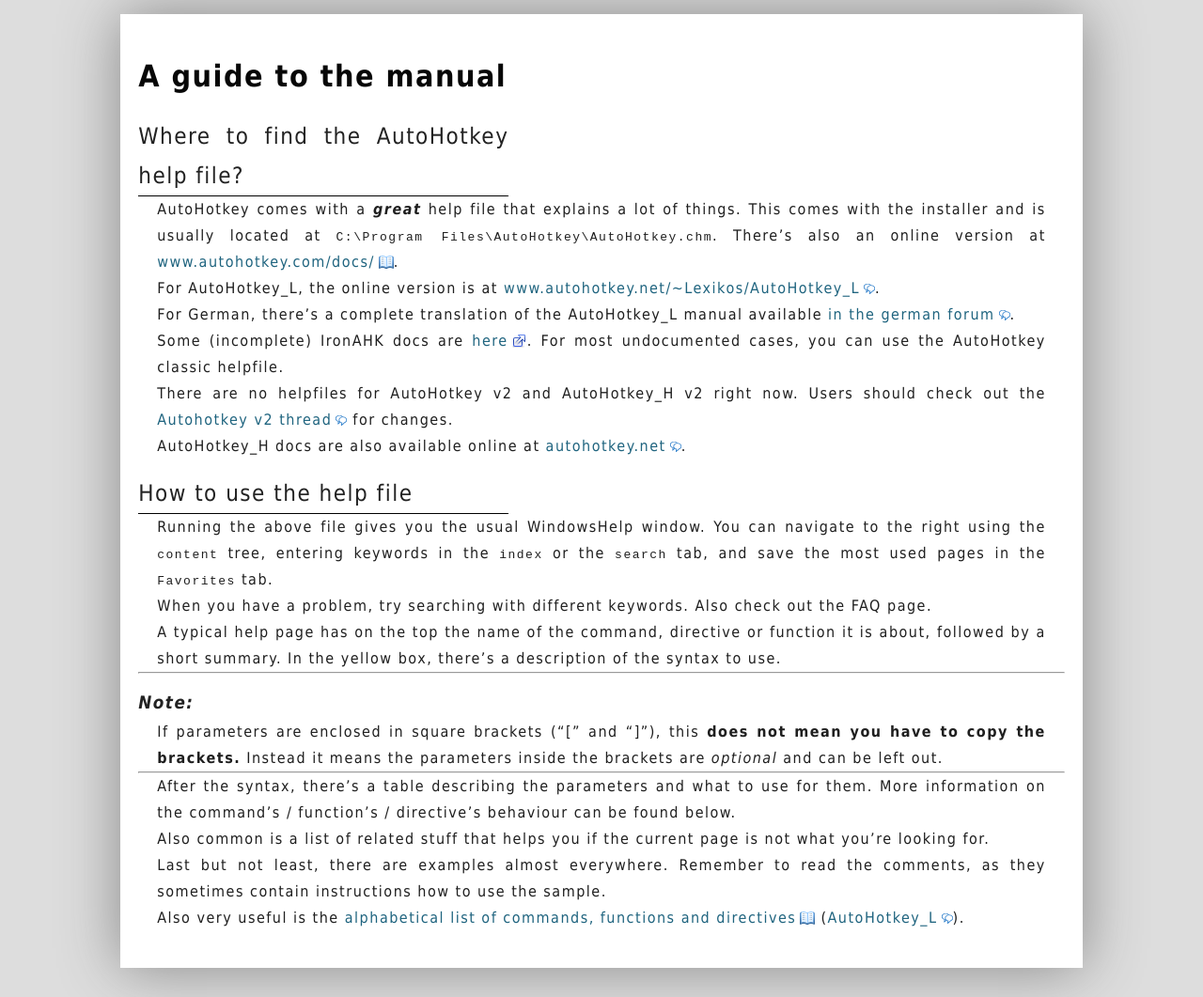
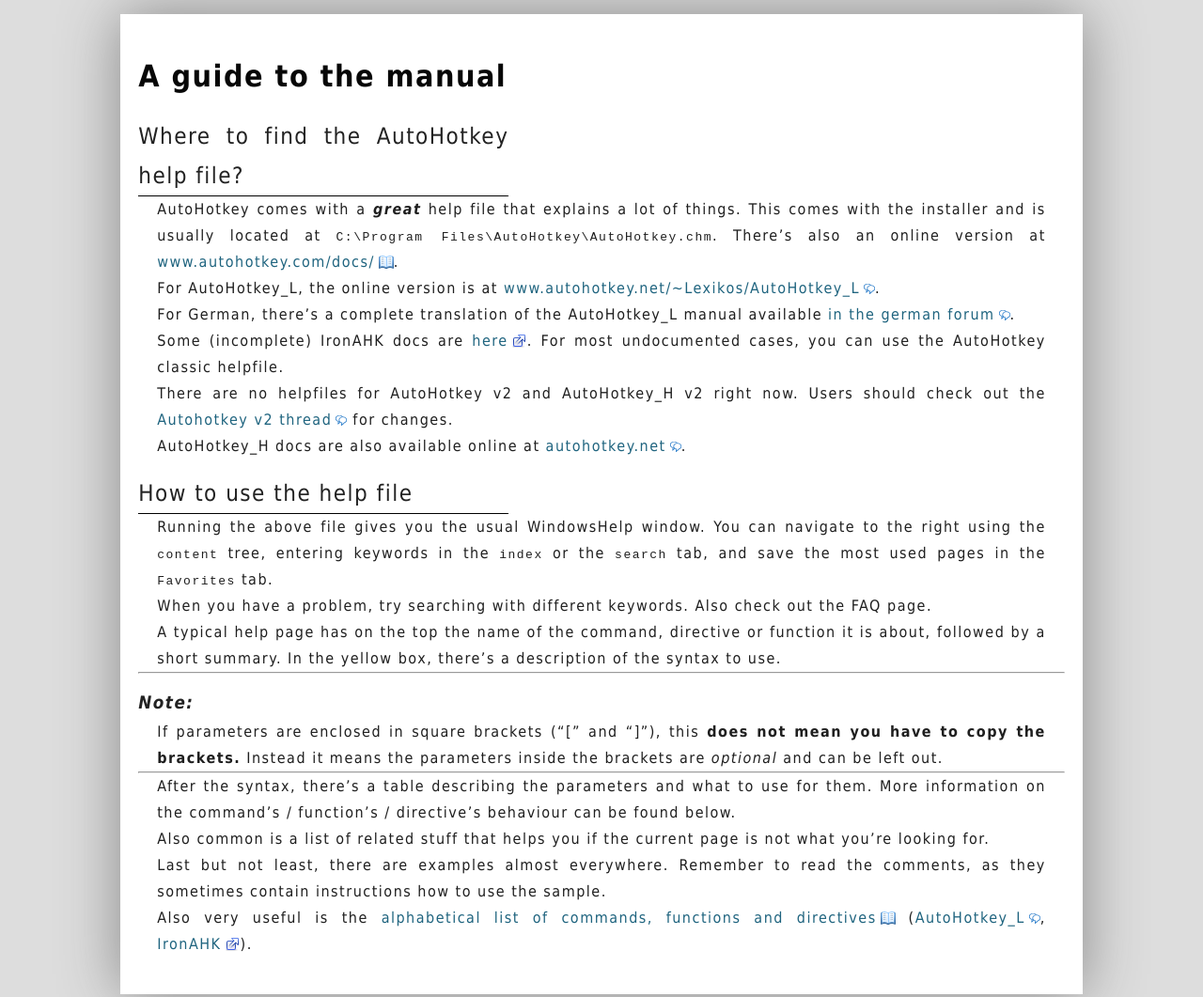
Before and after one commit to maul-esel/ahkbook, a Jekyll site: the page built from en/_posts/2011-11-03-Guide-Manual.markdown, in a window 1280 px wide. Shown: the whole page at 94% size. Built offline with Jekyll 4.4.1, drawn with Linux system fonts in a browser that asks for light colours.

Commit message:
add command list link for IA

```diff
--- a/en/_posts/2011-11-03-Guide-Manual.markdown
+++ b/en/_posts/2011-11-03-Guide-Manual.markdown
@@ -38,4 +38,4 @@ Also common is a list of related stuff that helps you if the current page is not
 
 Last but not least, there are examples almost everywhere. Remember to read the comments, as they sometimes contain instructions how to use the sample.
 
-Also very useful is the [alphabetical list of commands, functions and directives](http://www.autohotkey.com/docs/commands.htm) ([AutoHotkey\_L](http://www.autohotkey.net/~Lexikos/AutoHotkey_L/docs/commands/index.htm)).
+Also very useful is the [alphabetical list of commands, functions and directives](http://www.autohotkey.com/docs/commands.htm) ([AutoHotkey\_L](http://www.autohotkey.net/~Lexikos/AutoHotkey_L/docs/commands/), [IronAHK](http://www.ironahk.net/docs/commands/)).
```
